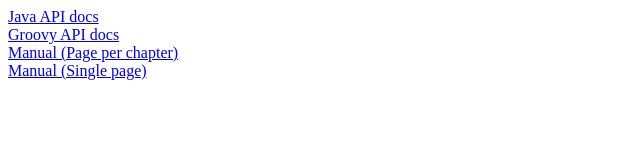
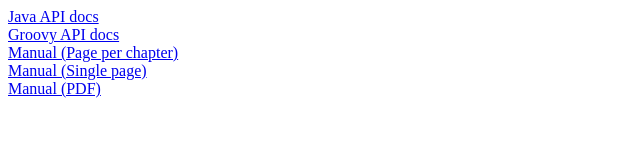
Before and after one commit to aaronzirbes/grails-cargo-deploy, a plain HTML site: page docs/all-docs.html in a window 1280 px wide. Shown: the whole page, without its empty margins (0-640 px from the left). Drawn offline with Linux system fonts and the light colour scheme.

Commit message:
adding PDF

```diff
--- a/docs/all-docs.html
+++ b/docs/all-docs.html
@@ -9,5 +9,6 @@
         <a href="gapi/index.html">Groovy API docs</a><br />
 		<a href="guide/index.html">Manual (Page per chapter)</a><br />
 		<a href="guide/single.html">Manual (Single page)</a><br />
+		<a href="guide/single.pdf">Manual (PDF)</a><br />
     </body>
 </html>
```
Also changed, not shown: docs/gapi/DefaultPackage/DeployGrailsPlugin.html (+1 -1 lines), docs/gapi/org/zirbes/grails/deploy/ConfigBuilder.html (+1 -1 lines), docs/gapi/org/zirbes/grails/deploy/DeployedApp.html (+1 -1 lines), docs/gapi/org/zirbes/grails/deploy/DeployerService.html (+1 -1 lines), 1 other file.
